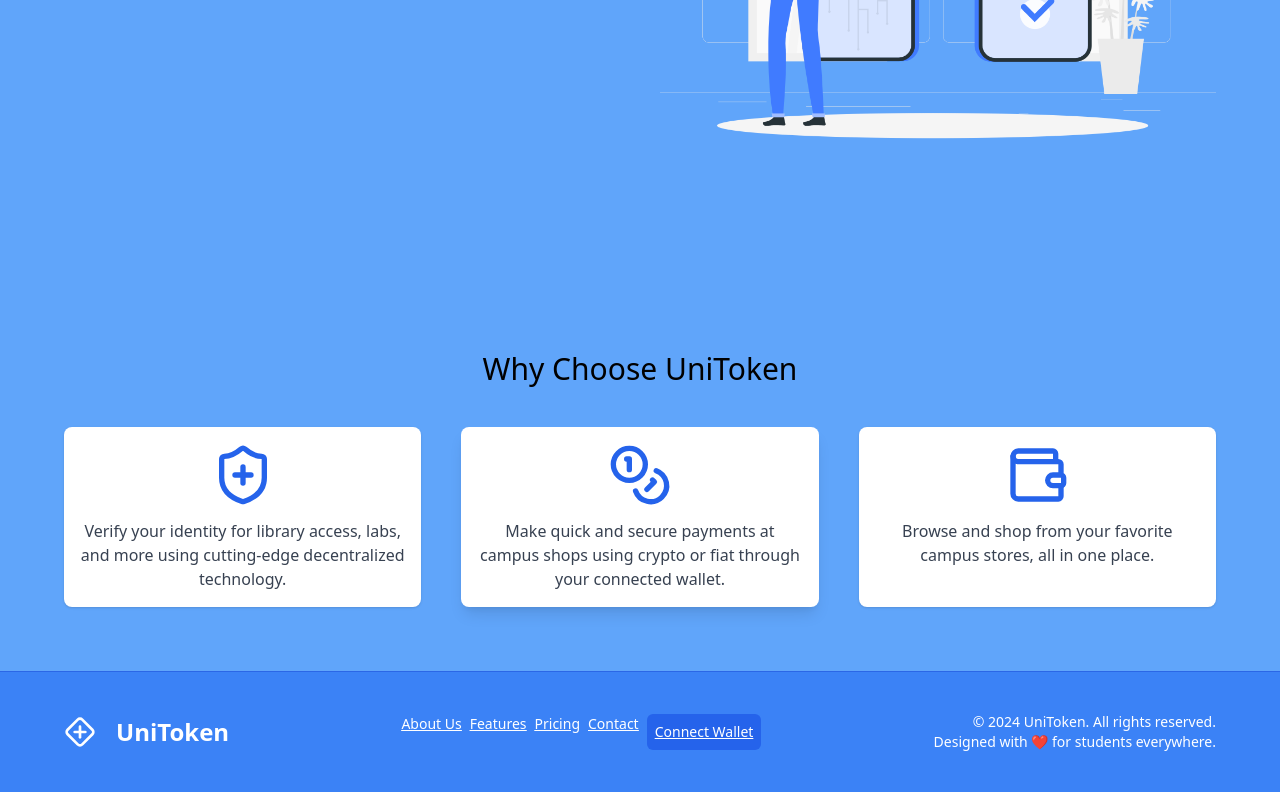
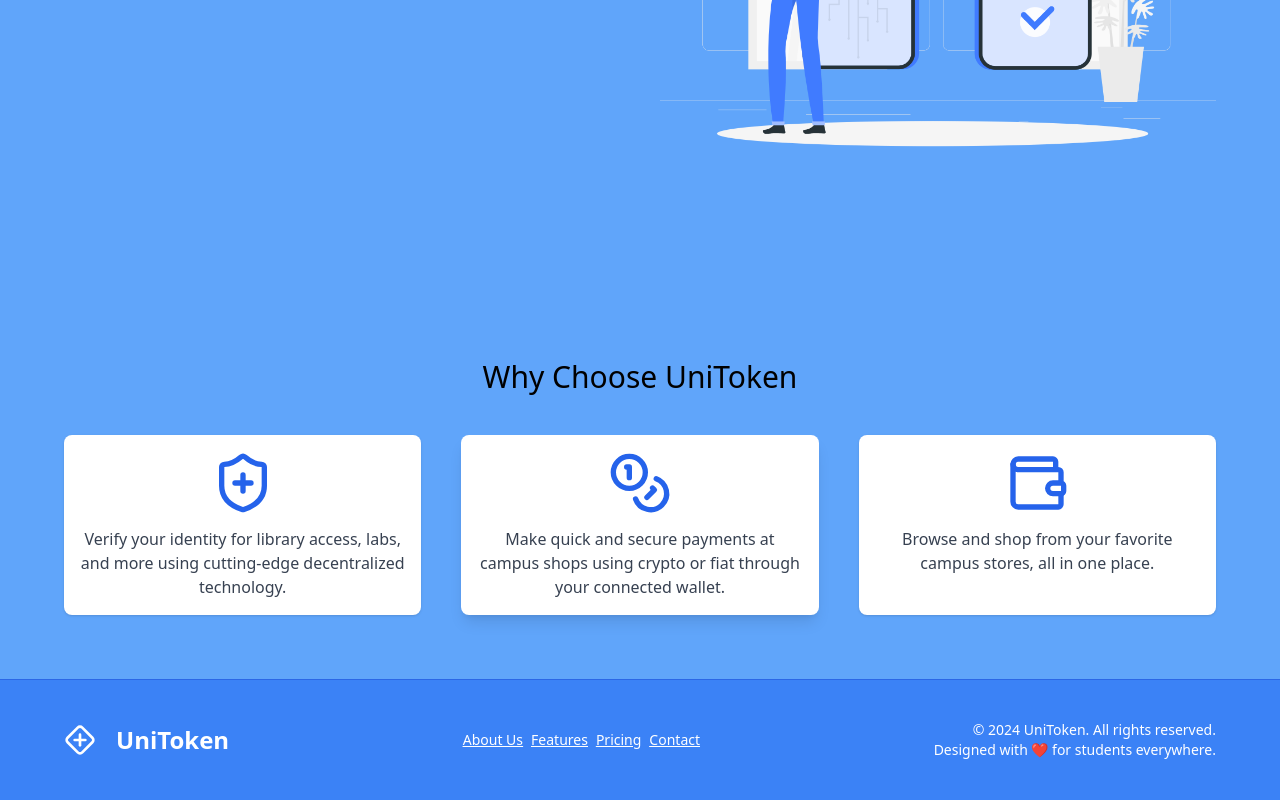
Before and after one commit to bellobambo/helloApe, a Next.js app in the folder frontend/: page / in a window 1280 px wide. Shown: the part 457-1257 px from the top of the page. Built offline with nearby package versions, Linux system fonts and the light colour scheme.

Commit message:
coinbase remove extension

```diff
--- a/frontend/app/page.js
+++ b/frontend/app/page.js
@@ -4,45 +4,8 @@ import { LandingNavbar } from "@/components/landing/navbar";
 import { Hero } from "@/components/landing/hero";
 import { Coins, DiamondPlus, ShieldPlus, Wallet } from "lucide-react";
 import Link from "next/link";
-import { useRouter } from "next/navigation";
-import { useState } from "react";
 
 const Page = () => {
-  const router = useRouter();
-  const [userAddress, setUserAddress] = useState(null);
-
-  const connectToMetaMask = async () => {
-    if (typeof window.ethereum !== "undefined") {
-      try {
-        const accounts = await window.ethereum.request({
-          method: "eth_requestAccounts",
-        });
-        setUserAddress(accounts[0]);
-        router.push("/card");
-      } catch (error) {
-        alert("Could Not Connect to Metamask!!");
-        console.error("Error connecting to MetaMask:", error);
-      }
-    } else {
-      alert(
-        "MetaMask is not installed. Please install MetaMask and try again."
-      );
-    }
-  };
-
-  const displayAddress = (address) => {
-    if (!address) return "Connect Wallet";
-    return `${address.slice(0, 4)}...${address.slice(-4)}`;
-  };
-
-  const handleButtonClick = () => {
-    if (userAddress) {
-      router.push("/card"); // Redirect directly if wallet is connected
-    } else {
-      connectToMetaMask(); // Connect to MetaMask if not already connected
-    }
-  };
-
   return (
     <div className="card-gradient bg-blue-400">
       <LandingNavbar />
@@ -106,13 +69,6 @@ const Page = () => {
             <Link href="/" className="hover:text-gray-200">
               Contact
             </Link>
-
-            <button
-              onClick={handleButtonClick}
-              className="p-2 bg-blue-600 rounded-md text-white font-medium"
-            >
-              {displayAddress(userAddress)}
-            </button>
           </div>
 
           <div className="mt-6 lg:mt-0 text-sm text-center lg:text-right">
--- a/frontend/components/landing/navbar.jsx
+++ b/frontend/components/landing/navbar.jsx
@@ -53,12 +53,12 @@ export const LandingNavbar = () => {
           <div>UniToken</div>
         </Link>
 
-        {/* <button
+        <button
           onClick={handleButtonClick}
           className="p-2 bg-blue-600 rounded-md text-white font-medium"
         >
           {displayAddress(userAddress)}
-        </button> */}
+        </button>
       </div>
     </div>
   );
```
